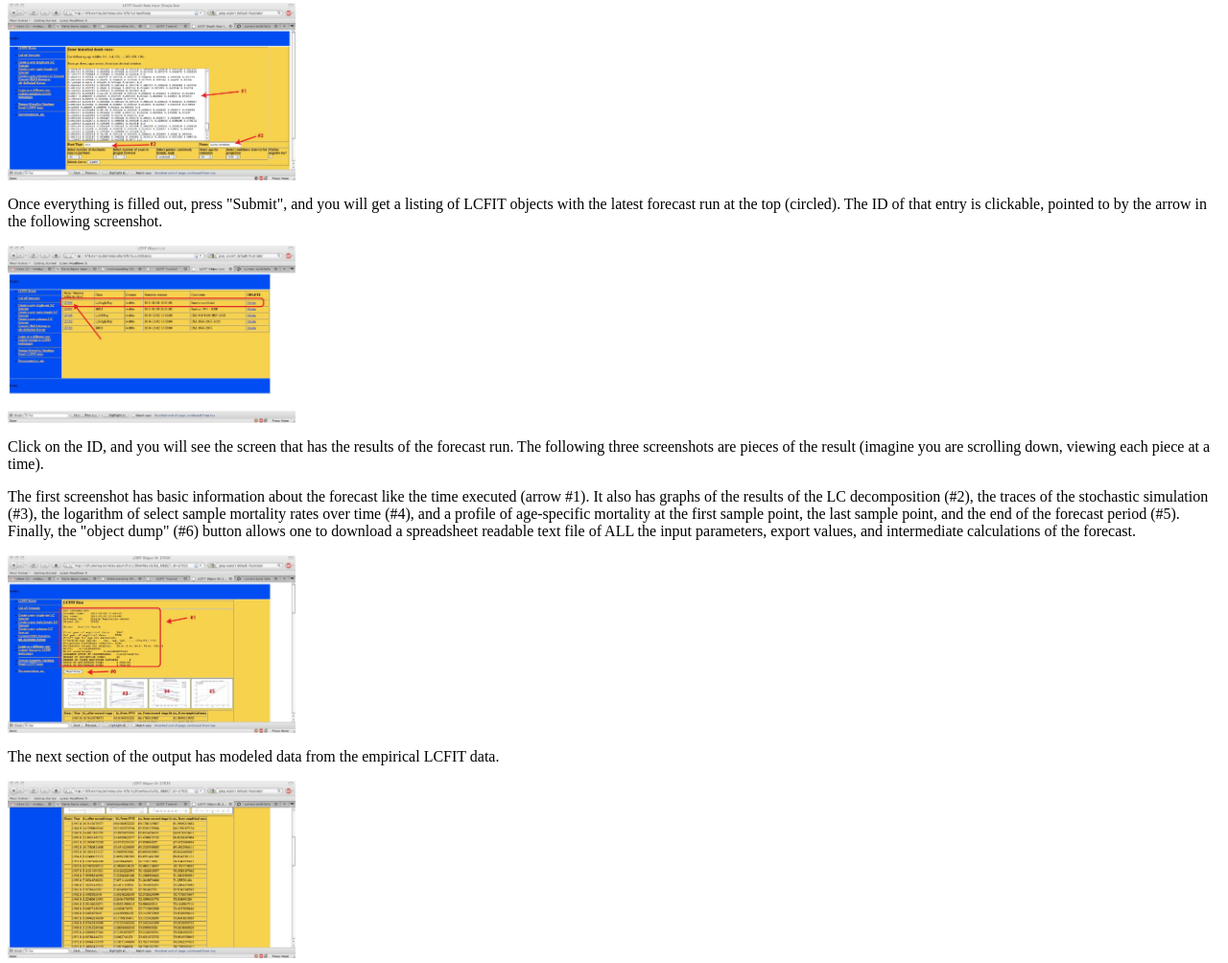
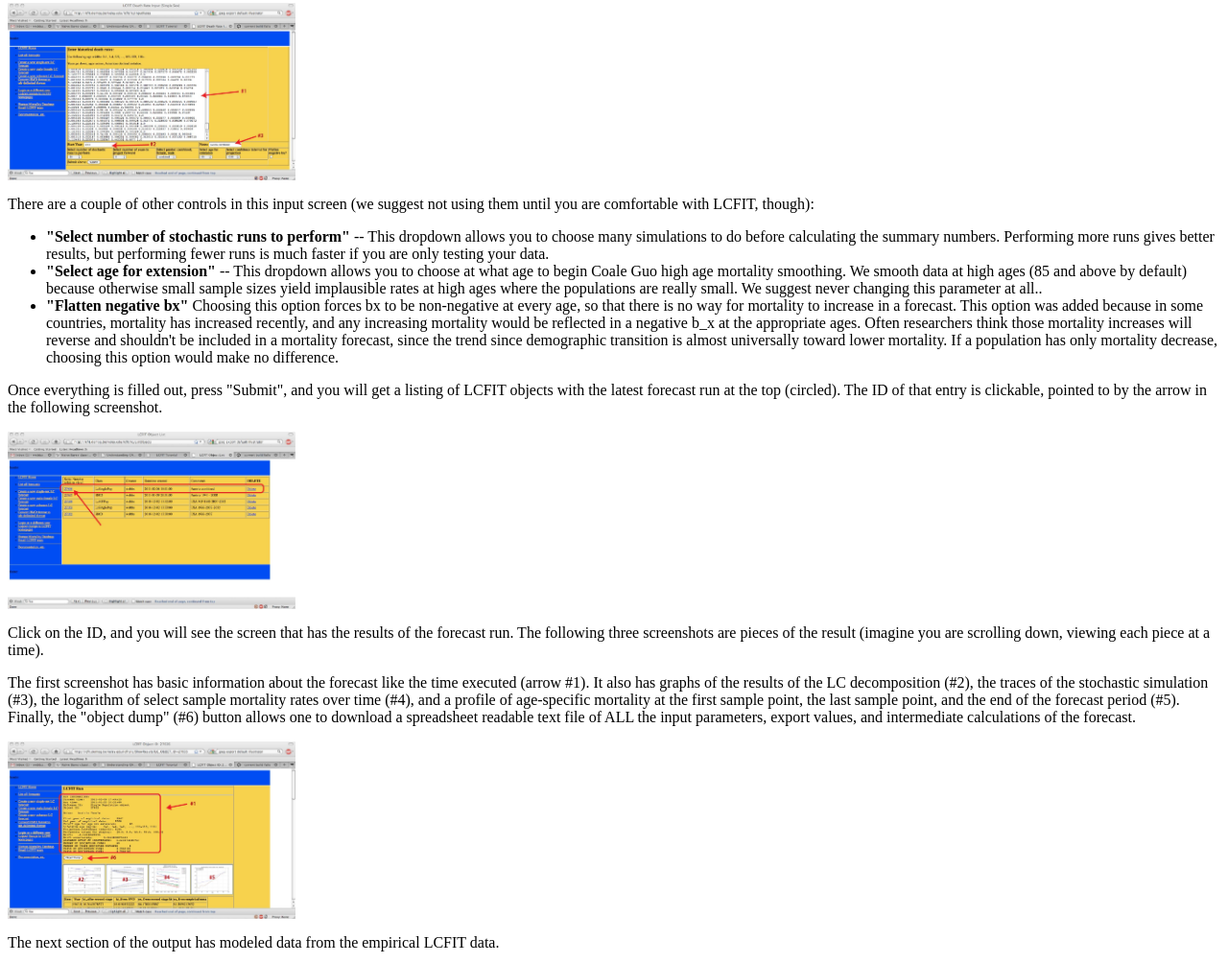
Before and after one commit to forkandwait/LCFIT, a plain HTML site: page LCFIT_TUT/index.html in a window 1280 px wide. Shown: the part 2691-3695 px from the top of the page at 96% size. Drawn offline with Linux system fonts and the light colour scheme.

Commit message:
Verbiage on special options in tutorial

```diff
--- a/LCFIT_TUT/index.html
+++ b/LCFIT_TUT/index.html
@@ -141,6 +141,34 @@
   <a href="./JPGS/simple_entry.jpg"> <img class="scrnsht" src="./JPGS/simple_entry.jpg" alt="simple
   entry 1" /> </a>
 
+  <p> There are a couple of other controls in this input screen (we suggest not
+  using them until you are comfortable with LCFIT, though):<p>
+
+  <ul>
+
+  <li><b>"Select number of stochastic runs to perform"</b> -- This dropdown allows
+    you to choose many simulations to do before calculating the summary
+    numbers. Performing more runs gives better results, but performing fewer
+    runs is much faster if you are only testing your data.
+
+  <li><b>"Select age for extension"</b>  -- This dropdown allows you to choose at
+    what age to begin Coale Guo high age mortality smoothing.  We smooth data at
+    high ages (85 and above by default) because otherwise small sample sizes
+    yield implausible rates at high ages where the populations are really small.
+    We suggest never changing this parameter at all..
+
+  <li><b>"Flatten negative bx" </b> Choosing this option forces bx to be
+    non-negative at every age, so that there is no way for mortality to increase
+    in a forecast. This option was added because in some countries, mortality
+    has increased recently, and any increasing mortality would be reflected in a
+    negative b_x at the appropriate ages. Often researchers think those
+    mortality increases will reverse and shouldn't be included in a mortality
+    forecast, since the trend since demographic transition is almost universally
+    toward lower mortality.  If a population has only mortality decrease,
+    choosing this option would make no difference.
+
+  </ul>
+
   <p> Once everything is filled out, press "Submit", and you will get
     a listing of LCFIT objects with the latest forecast run at the top
     (circled).  The ID of that entry is clickable, pointed to by the
```
